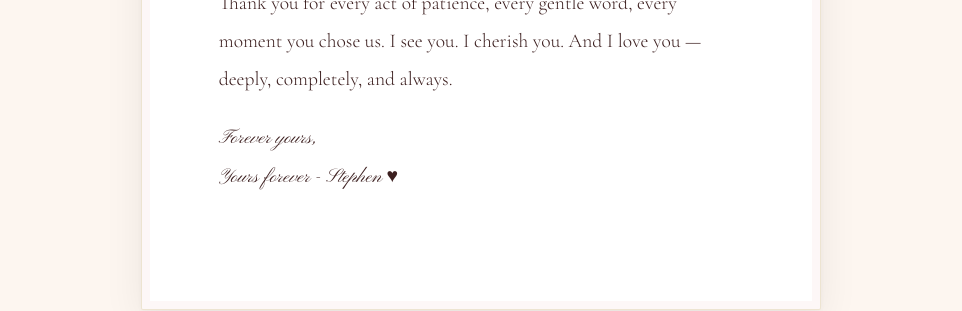
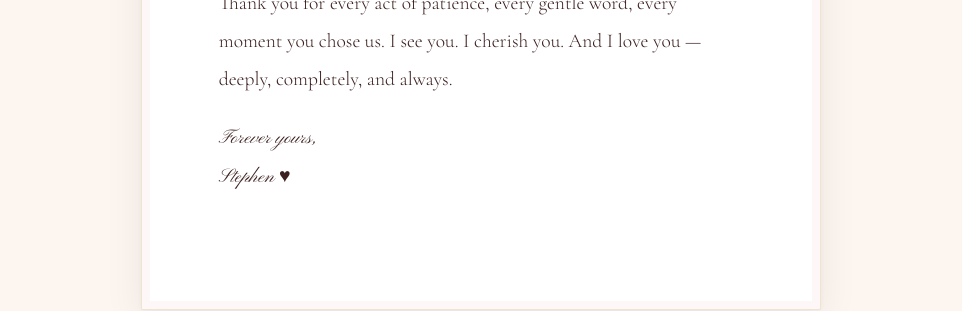
Before and after one commit to sghimira/Silvia, a plain HTML site: page index.html in a window 1280 px wide. Shown: the part 1520-1831 px from the top of the page, without its empty margins (159-1121 px from the left). Drawn offline with nearby package versions, Linux system fonts and the light colour scheme.

Commit message:
Remove redundant text from closing letter

```diff
--- a/index.html
+++ b/index.html
@@ -357,7 +357,7 @@
     <p>Thank you for every act of patience, every gentle word, every moment you chose us. I see you. I cherish you. And I love you — deeply, completely, and always.</p>
     <p class="letter-close">
       Forever yours,<br>
-      Yours forever - Stephen ♥
+       Stephen ♥
     </p>
   </div>
 </section>
```
